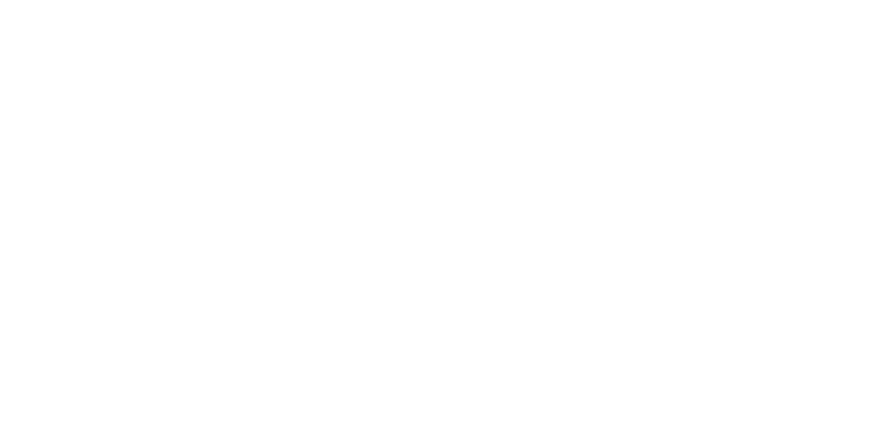
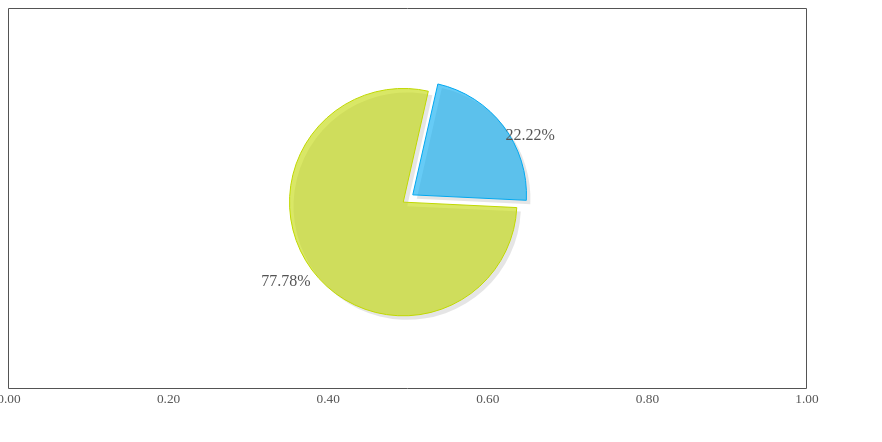
Before and after one commit to HeWhoShallNotBeMentioned/Basic_Data_Visualization_Pie_Chart, a plain HTML site: page index.html in a window 1280 px wide. Shown: the whole page, without its empty margins (0-882 px from the left). Drawn offline with Linux system fonts and the light colour scheme.

Commit message:
add the data and basics of the pie chart

```diff
--- a/index.html
+++ b/index.html
@@ -2,14 +2,27 @@
 <html lang="en">
   <head>
     <meta charset="utf-8">
-    <title>Detroit Tiger Wins by Year</title>
+    <title>Percent of Population Living in Poverty Globaly</title>
   </head>
   <body>
     <div id="chart" style="width:800px;height:400px;"></div>
     <script type="text/javascript" src="js/flotr2.js"> </script>
     <script>
-
-
+      var data =[[[0,22,4]], [[1,77,6]]]
+      window.onload = function () {
+        Flotr.draw(document.getElementById("chart"), data, {
+          pie: {
+            show: true
+          },
+          yaxis: {
+            showLabels: false
+          },
+          grid: {
+            horizontalLines: false,
+            verticalLines: false
+          }
+        });
+      }
 
     </script>
   </body>
```
